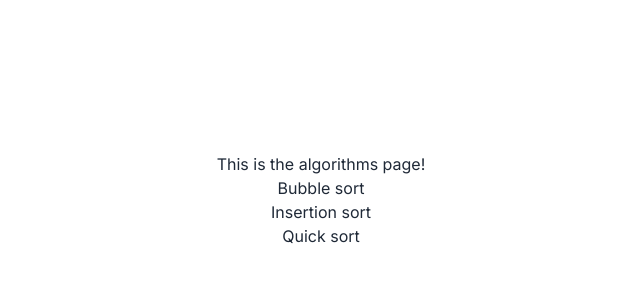
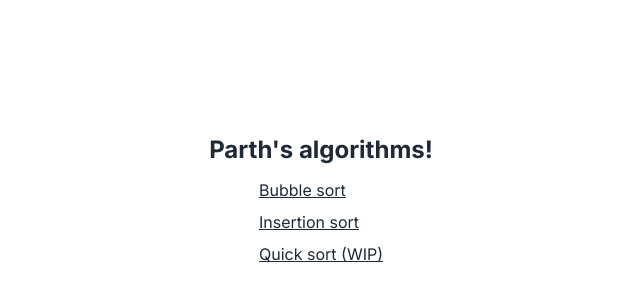
Before and after one commit to fractal-bootcamp/parthagrawal.algorithms, a Next.js app: page /algorithms in a window 1280 px wide. Shown: the part 200-500 px from the top of the page, without its empty margins (319-959 px from the left). Built offline with nearby package versions, Linux system fonts and the light colour scheme.

Commit message:
styling changes

```diff
--- a/src/app/algorithms/page.tsx
+++ b/src/app/algorithms/page.tsx
@@ -4,8 +4,13 @@ import BubbleSort from "./bubblesort/page";
 const Algorithms = () => {
     return (
         <>
-            <div className="h-full w-full flex flex-col justify-center items-center">
-                This is the algorithms page!
+            <div className="h-full w-full flex flex-col gap-3 justify-center items-center">
+                <div className="text-2xl font-bold">
+
+                    Parth's algorithms!
+                </div>
+                <div className="flex flex-col gap-2 underline text-md  ">
+
                     <Link href="/algorithms/bubblesort">
                         Bubble sort
                     </Link>
@@ -13,8 +18,9 @@ const Algorithms = () => {
                         Insertion sort
                     </Link>
                     <Link href="/algorithms/quicksort">
-                    Quick sort
+                        Quick sort (WIP)
                     </Link>
+                </div>
             </div>
         </>
 
```
Lines whose indentation alone changed are shown as unchanged.
